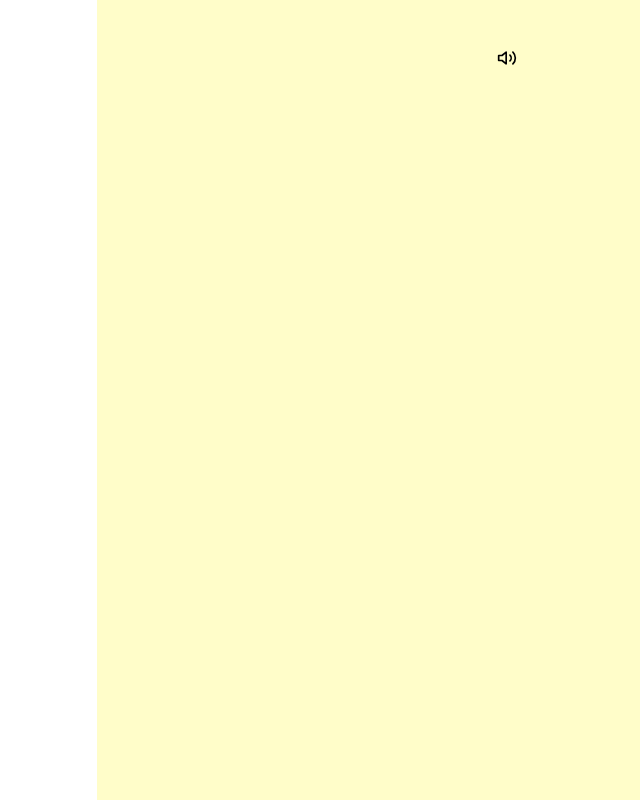
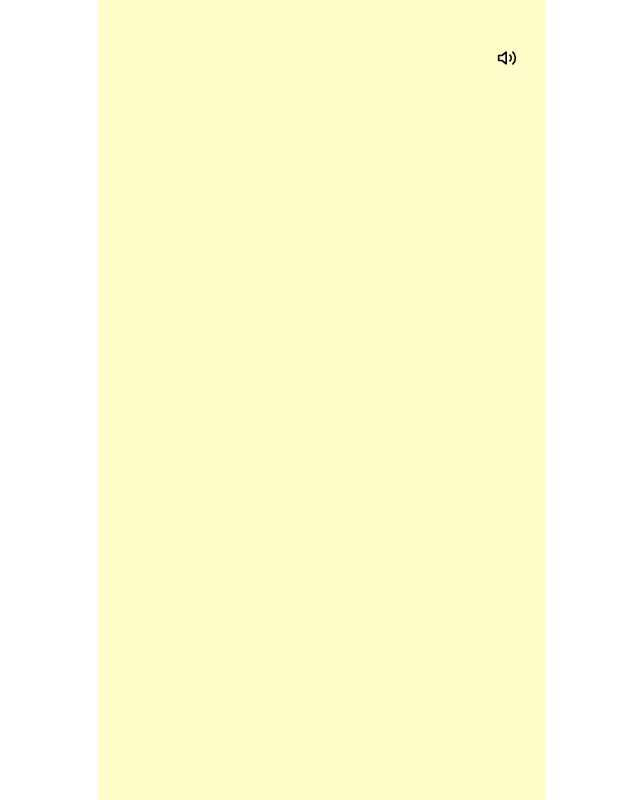
Before and after one commit to magic-within-project/magic-within, a Next.js app: page /0-8 in a window 1280 px wide. Shown: the whole page, without its empty margins (319-959 px from the left). Built offline with nearby package versions, Linux system fonts and the light colour scheme; a web font is replaced by a local one.

Commit message:
fix: max width screen

```diff
--- a/src/app/(interactive)/0-8/page.tsx
+++ b/src/app/(interactive)/0-8/page.tsx
@@ -15,7 +15,7 @@ export default function Page() {
           }}
           className="h-full w-full"
         >
-          <div className="fixed h-full w-full bg-lightYellow" />
+          <div className="fixed h-full w-full max-w-md bg-lightYellow" />
         </motion.div>
       </main>
     </Link>
--- a/src/app/(interactive)/3-10/page.tsx
+++ b/src/app/(interactive)/3-10/page.tsx
@@ -6,7 +6,7 @@ export default function Page() {
   return (
     <Link href="/3-11">
       <main className="min-h-screen">
-        <div className="fixed -z-10 h-full w-full bg-black opacity-30" />
+        <div className="fixed -z-10 h-full w-full max-w-md bg-black opacity-30" />
         <motion.div
           initial={{ opacity: 0 }}
           animate={{ opacity: 1 }}
--- a/src/app/(interactive)/3-12/page.tsx
+++ b/src/app/(interactive)/3-12/page.tsx
@@ -6,7 +6,7 @@ import { motion } from "framer-motion";
 export default function Page() {
   return (
     <main className="min-h-screen">
-      <div className="fixed -z-10 h-full w-full bg-black opacity-30" />
+      <div className="fixed -z-10 h-full w-full max-w-md bg-black opacity-30" />
       <motion.div
         initial={{ opacity: 0 }}
         animate={{ opacity: 1 }}
--- a/src/app/(interactive)/3-9/page.tsx
+++ b/src/app/(interactive)/3-9/page.tsx
@@ -15,7 +15,7 @@ export default function Page() {
           }}
           className="flex min-h-screen flex-col items-center text-center text-white"
         >
-          <div className="fixed -z-10 h-full w-full bg-black opacity-30" />
+          <div className="fixed -z-10 h-full w-full max-w-md bg-black opacity-30" />
           <p className="absolute top-[20vh] leading-7">
             ความกังวลที่ฮาร์ทกักเก็บเอาไว้
             <br />
```
